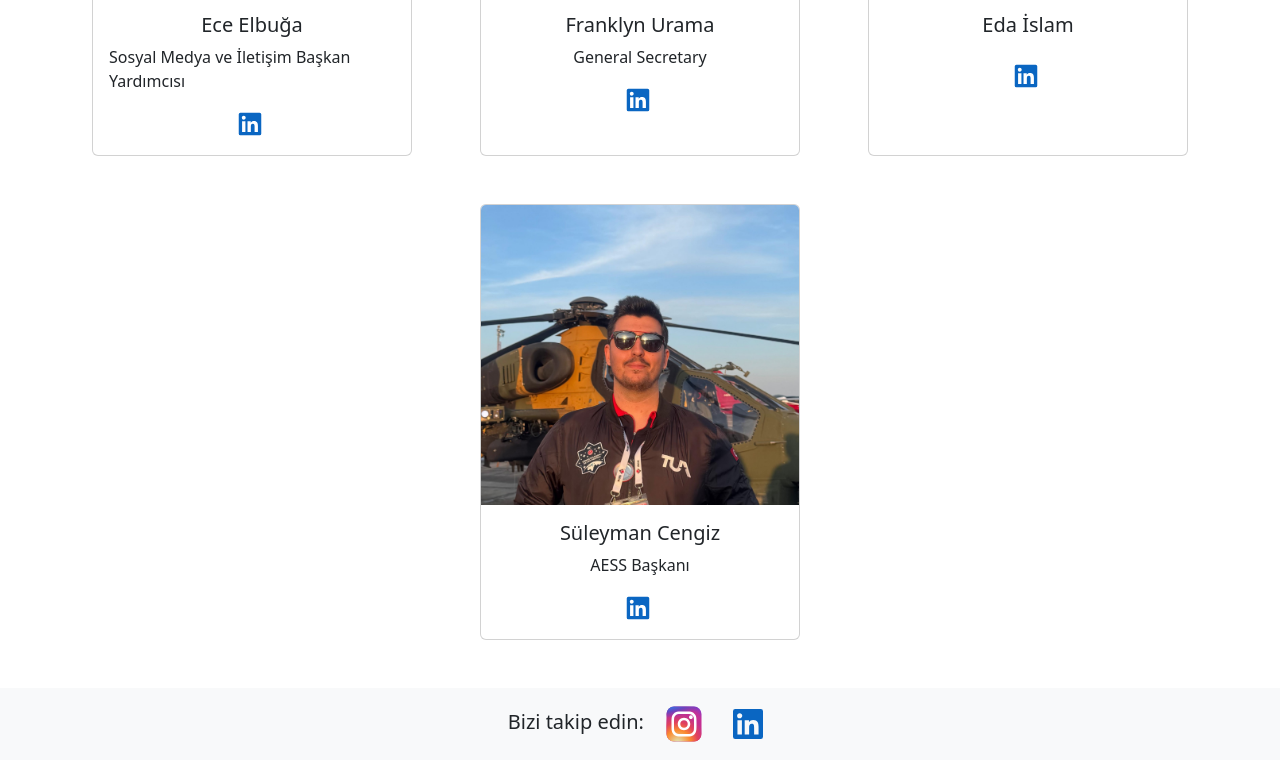
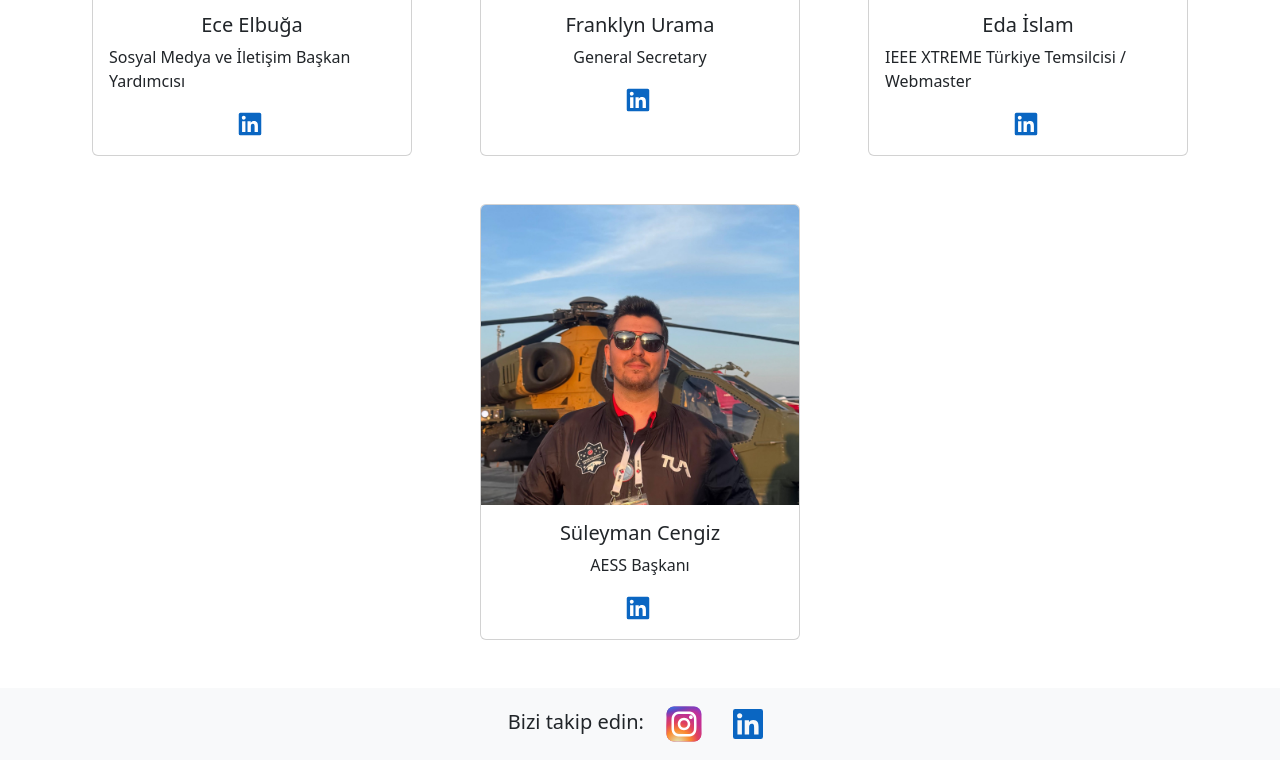
Before and after one commit to Mute06/IEEE-Website, a website: page team.html in a window 1280 px wide. Shown: the part 936-1696 px from the top of the page. Drawn offline with nearby package versions, Linux system fonts and the light colour scheme.

Commit message:
title update

```diff
--- a/team.html
+++ b/team.html
@@ -113,7 +113,7 @@
                         <img src="img/team/eda.jpg" class="card-img-top" alt="Eda İslam">
                         <div class="card-body">
                             <h5 class= "card-title">Eda İslam</h5>
-                            <p class = "card-text"></p>
+                            <p class = "card-text">IEEE XTREME Türkiye Temsilcisi / Webmaster</p>
                             <a href="https://www.linkedin.com/in/eda-islam-784608226/" target="_blank" class=" text-decoration-none text-dark">
                             <img src="icons/linkedin.svg" alt="LinkedIn" height="30" class="me-1">
                             </a>
```
